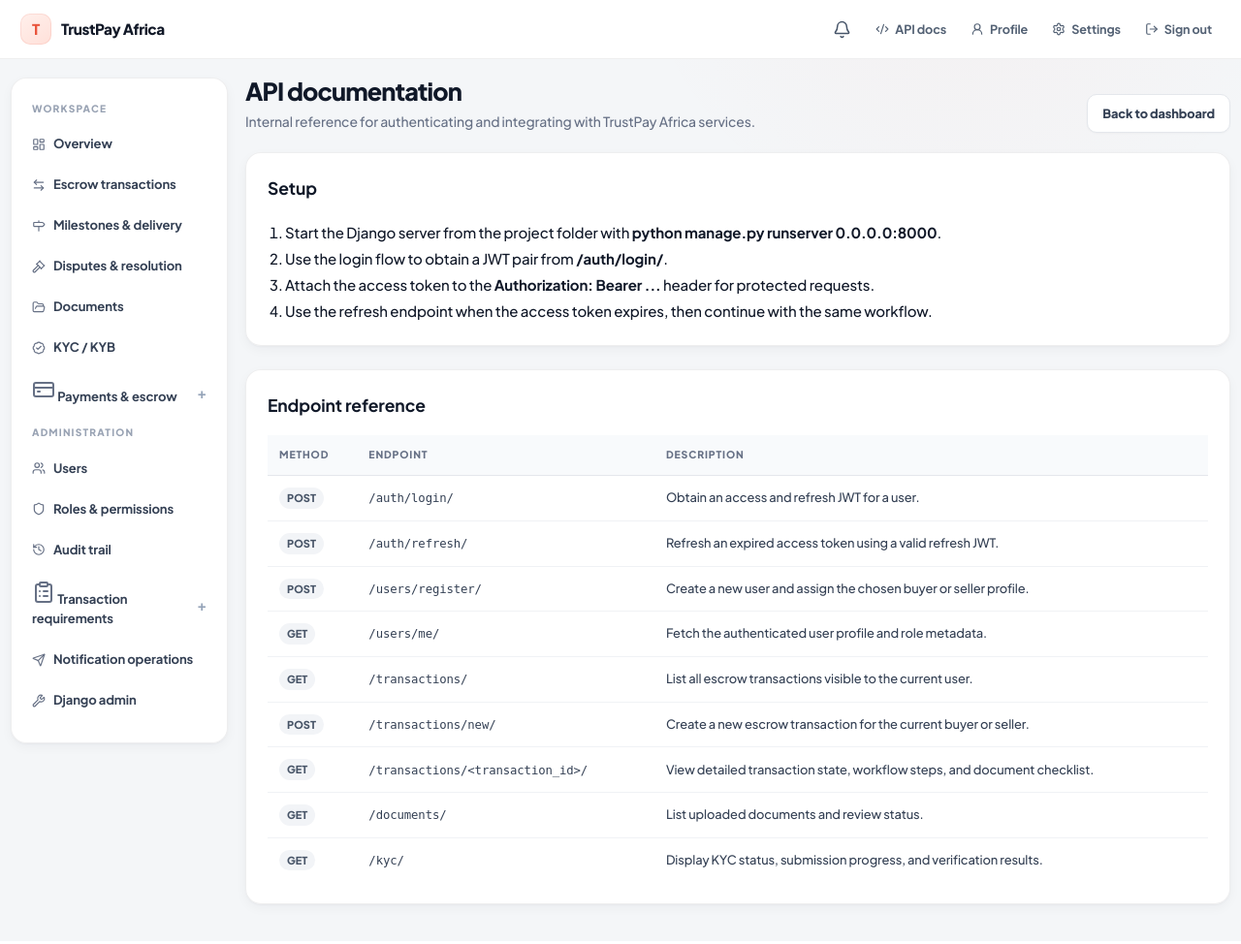
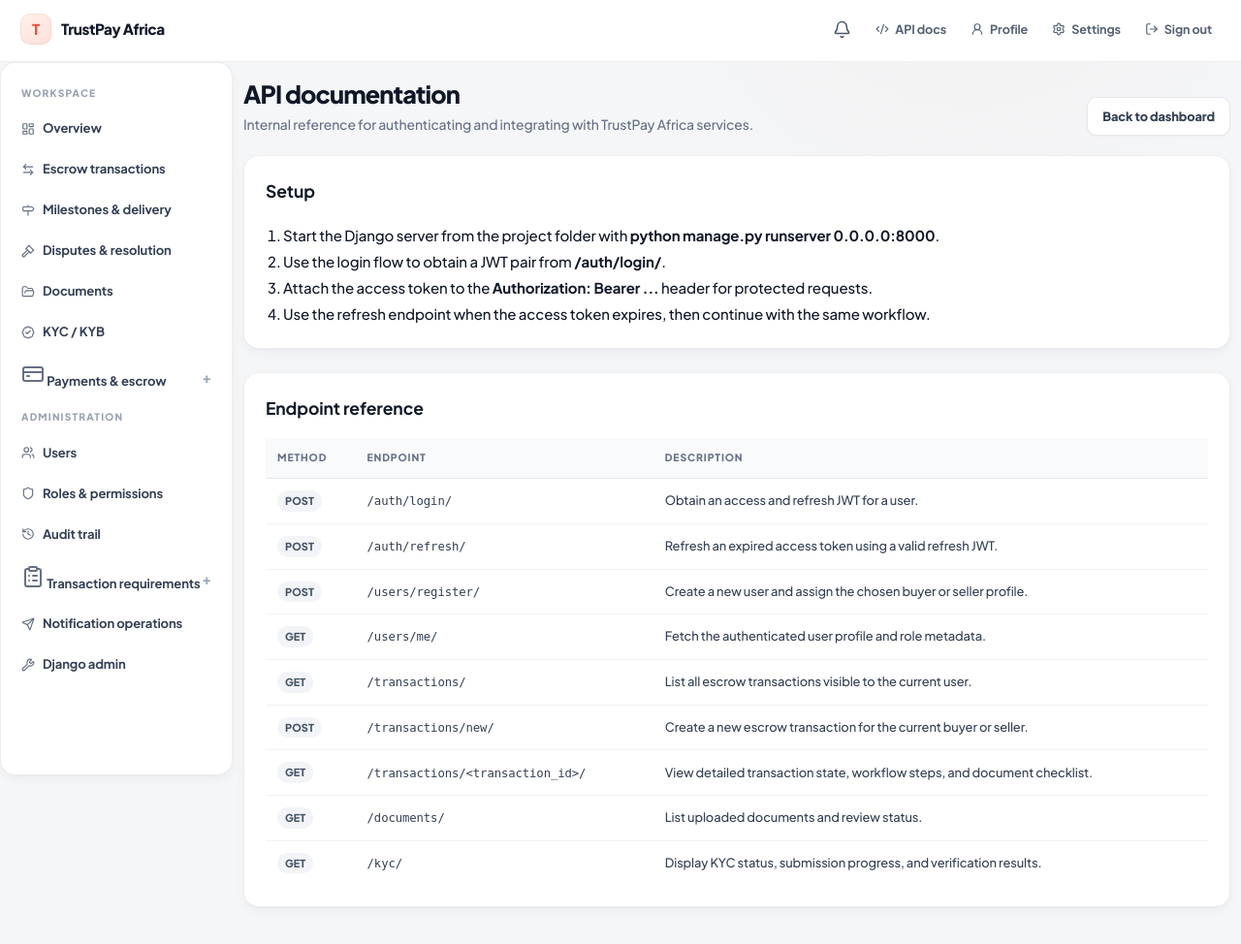
Before and after one commit to AtwijukaAbcj/escrow, a Django app: page /docs/ in a window 1280 px wide. Shown: the whole page at 97% size. Before the commit the page ends 942 px from the top, so only its background shows below. Run offline with Django 4.2, Linux system fonts and the light colour scheme; the visitor is signed in with stand-in values (Sample User, id 1); data comes from the database, SQL or seed files in the repository.

Commit message:
Fix TrustPay fixed sidebar layout

```diff
--- a/django_backend/static/css/trustpay.css
+++ b/django_backend/static/css/trustpay.css
@@ -3516,3 +3516,180 @@ button {
         font-size: .84rem;
     }
 }
+
+/* =========================================================
+   TRUSTPAY FIXED SIDEBAR
+   Sidebar does NOT move when page/content scrolls
+   ========================================================= */
+
+:root {
+    --tp-topbar-height: 64px;
+    --tp-sidebar-width: 240px;
+}
+
+/* Top navigation stays fixed at the top */
+.tp-topbar {
+    position: fixed;
+    top: 0;
+    left: 0;
+    right: 0;
+    height: var(--tp-topbar-height);
+    z-index: 1200;
+}
+
+/* Entire sidebar is fixed to the viewport */
+.tp-sidebar {
+    position: fixed !important;
+    top: var(--tp-topbar-height) !important;
+    left: 0 !important;
+    bottom: 0 !important;
+
+    width: var(--tp-sidebar-width) !important;
+    height: calc(100vh - var(--tp-topbar-height)) !important;
+    max-height: calc(100vh - var(--tp-topbar-height)) !important;
+
+    overflow-y: auto !important;
+    overflow-x: hidden !important;
+
+    z-index: 1000;
+}
+
+/* Main layout no longer needs sidebar as a grid column */
+.tp-app-layout {
+    display: block !important;
+    width: 100%;
+    min-height: 100vh;
+}
+
+/* Push the content to the right of the fixed sidebar */
+.tp-content,
+.tp-main,
+.tp-main-content {
+    margin-left: var(--tp-sidebar-width) !important;
+    padding-top: var(--tp-topbar-height);
+    width: calc(100% - var(--tp-sidebar-width)) !important;
+    min-width: 0;
+    box-sizing: border-box;
+}
+
+/* If your base template uses main directly */
+.tp-app-layout > main {
+    margin-left: var(--tp-sidebar-width) !important;
+    padding-top: var(--tp-topbar-height);
+    width: calc(100% - var(--tp-sidebar-width)) !important;
+    min-width: 0;
+    box-sizing: border-box;
+}
+
+/* Prevent page-wide horizontal overflow */
+html,
+body {
+    margin: 0;
+    width: 100%;
+    max-width: 100%;
+    overflow-x: hidden;
+}
+
+/* Sidebar scrolls independently if menu is taller than screen */
+.tp-sidebar {
+    scrollbar-width: thin;
+    overscroll-behavior: contain;
+}
+
+/* Internal wide tables scroll, not the whole application */
+.tp-table-wrapper,
+.table-responsive,
+.audit-table-wrapper,
+.req-table-wrap,
+.req-table-wrapper,
+.payment-table-wrapper {
+    width: 100%;
+    max-width: 100%;
+    overflow-x: auto;
+    -webkit-overflow-scrolling: touch;
+}
+
+/* =========================================================
+   TABLET
+   ========================================================= */
+
+@media (max-width: 1100px) and (min-width: 821px) {
+
+    :root {
+        --tp-sidebar-width: 210px;
+    }
+
+    .tp-sidebar {
+        width: var(--tp-sidebar-width) !important;
+    }
+
+    .tp-content,
+    .tp-main,
+    .tp-main-content,
+    .tp-app-layout > main {
+        margin-left: var(--tp-sidebar-width) !important;
+        width: calc(100% - var(--tp-sidebar-width)) !important;
+    }
+}
+
+/* =========================================================
+   MOBILE
+   Sidebar becomes drawer
+   ========================================================= */
+
+@media (max-width: 820px) {
+
+    :root {
+        --tp-topbar-height: 60px;
+    }
+
+    .tp-sidebar {
+        position: fixed !important;
+        top: var(--tp-topbar-height) !important;
+        left: 0 !important;
+        bottom: 0 !important;
+
+        width: min(84vw, 280px) !important;
+        height: calc(100vh - var(--tp-topbar-height)) !important;
+
+        transform: translateX(-105%);
+        transition: transform 0.22s ease;
+
+        visibility: hidden;
+        pointer-events: none;
+
+        z-index: 1500;
+    }
+
+    .tp-sidebar.is-open {
+        transform: translateX(0);
+        visibility: visible;
+        pointer-events: auto;
+    }
+
+    .tp-content,
+    .tp-main,
+    .tp-main-content,
+    .tp-app-layout > main {
+        margin-left: 0 !important;
+        width: 100% !important;
+        padding-top: var(--tp-topbar-height);
+    }
+
+    .tp-mobile-toggle {
+        display: inline-flex !important;
+    }
+}
+
+/* Desktop hides mobile menu button */
+@media (min-width: 821px) {
+    .tp-mobile-toggle {
+        display: none !important;
+    }
+
+    .tp-sidebar {
+        transform: none !important;
+        visibility: visible !important;
+        pointer-events: auto !important;
+    }
+}
```
